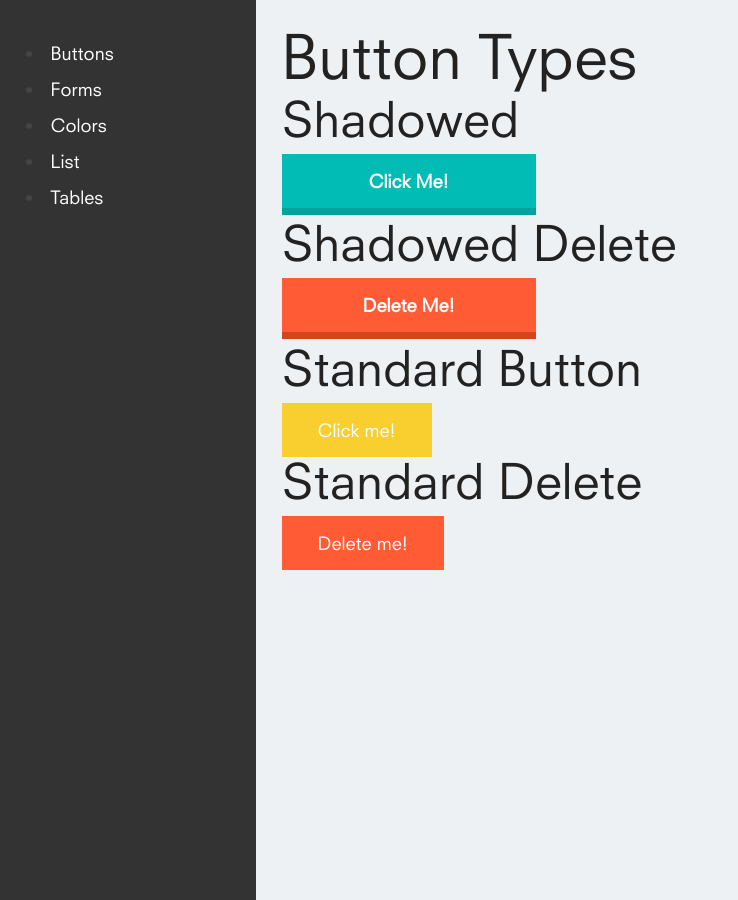
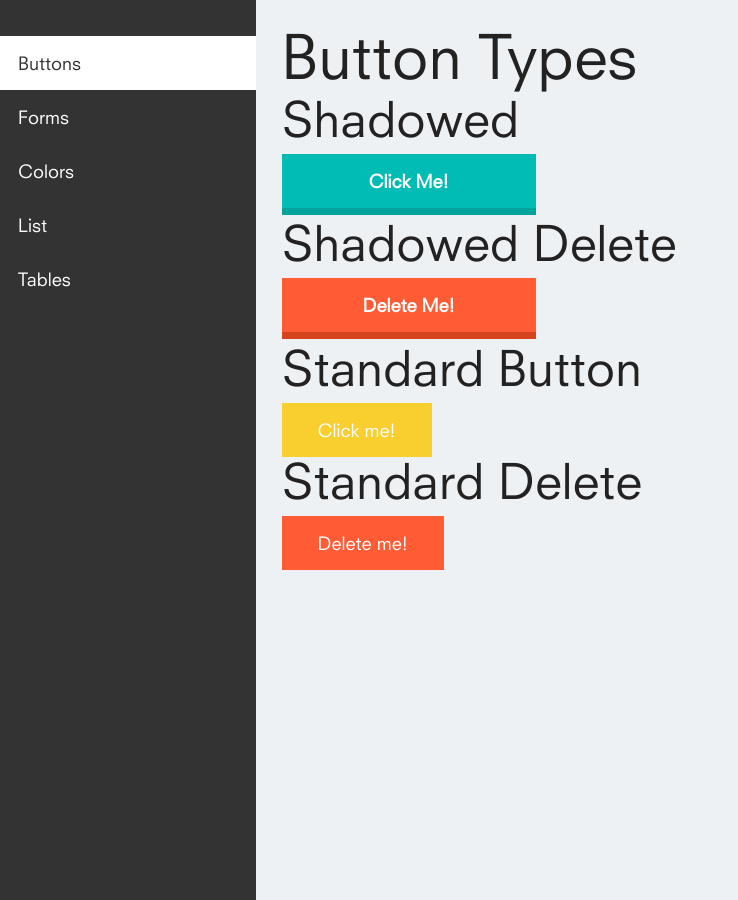
Before and after one commit to EMT/patterns, a Jekyll site: the page built from buttons.html, in a window 1280 px wide. Shown: the whole page, without its empty margins (0-738 px from the left). Built offline with Jekyll 4.4.1, drawn with Linux system fonts in a browser that asks for light colours.

Commit message:
Side navigation, basic styling

```diff
--- a/_includes/header.html
+++ b/_includes/header.html
@@ -1,4 +1,5 @@
 <nav class="aside">
+<ul>
    {% for link in site.navigation %}
        {% assign current = nil %}
        {% if page.url contains link.url %}
@@ -8,4 +9,5 @@
            <a class="{{ current }}" href="{{ link.url }}">{{ link.text }}</a>
        </li>
    {% endfor %}
+</ul>
 </nav>
--- a/main.css
+++ b/main.css
@@ -141,17 +141,23 @@ nav.aside {
   max-width: 300px;
   position: fixed;
   height: 100%;
-  background: #333333;
-  box-sizing: border-box;
-  padding: 2%; }
+  background: #333333; }
 
 nav.aside a {
   color: white;
   text-decoration: none;
-  font-size: 1em; }
+  font-size: 1em;
+  display: block;
+  padding: 1em; }
 
-nav.aside li {
-  margin: 1em 0; }
+nav.aside ul {
+  margin-top: 2em; }
+
+nav.aside li.current {
+  background: white; }
+
+nav.aside li.current a {
+  color: #333333; }
 
 /*!
 TYPEPLATE
```
Also changed, not shown: scss/base/_structure.scss (+12 -4 lines). Lines whose indentation alone changed are shown as unchanged.
